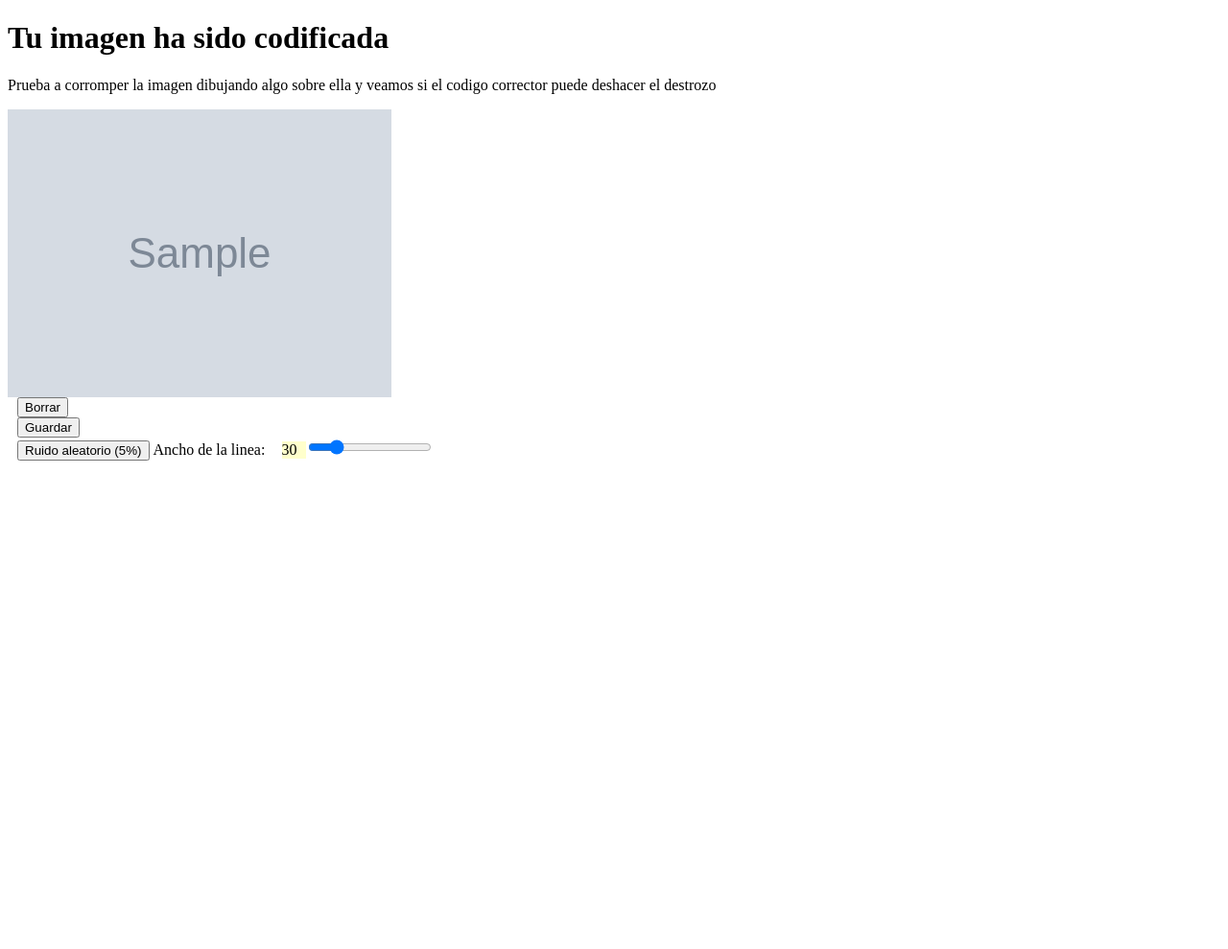
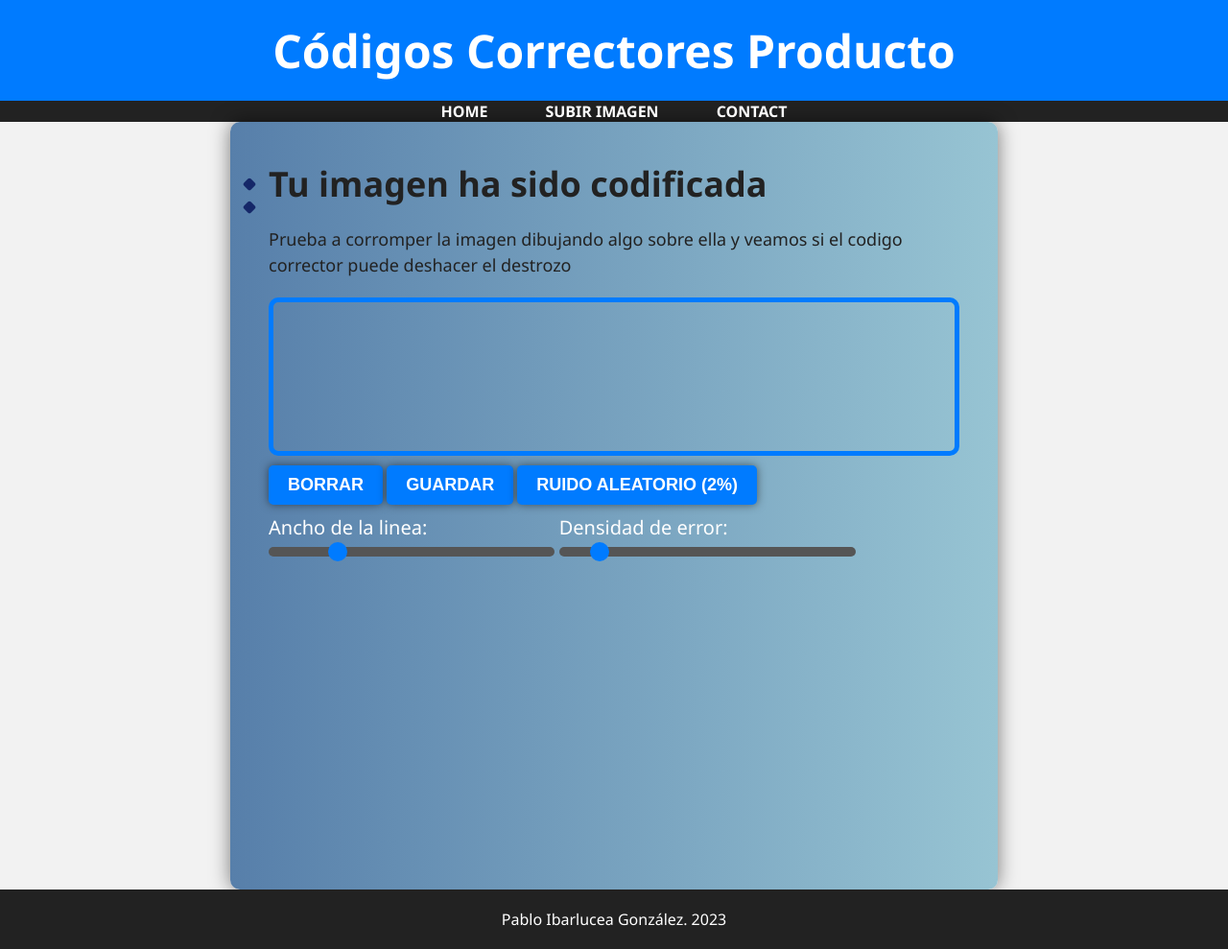
Before and after one commit to pabloibargon/productcodes-webapp, a Flask app: template app/templates/show_image.html in a window 1280 px wide. Shown: the whole page at 96% size. Before the commit the page ends 480 px from the top, so only its background shows below. Run offline with Flask 2, Linux system fonts and the light colour scheme; the template is opened without the code that fills it: most values are stand-ins (such as "Sample title", 1, 10 or a date in 2020); grey boxes marked "Sample" are stand-in pictures; some libraries are stand-ins or nearby versions.

Commit message:
applied template, changed canvas size, loading icon

```diff
--- a/app/templates/show_image.html
+++ b/app/templates/show_image.html
@@ -1,100 +1,145 @@
-<!DOCTYPE html>
-<html>
-    <head>
-        <script src="{{ url_for('static',filename='fabric.js')}}"></script>
-        <script src="https://ajax.googleapis.com/ajax/libs/jquery/3.6.1/jquery.min.js"></script>
-    </head>
-<body>
-    <img src="{{ url_for('static',filename=filename) }}", id="uploaded_image", hidden>
+{% extends "base.html" %}
 
-    <style>
-        label {
-          display: inline-block; width: 130px;
-        }
-        .info {
-          display: inline-block;
-          width: 25px;
-          background: #ffc;
-        }
-    </style>
-    <h1>Tu imagen ha sido codificada</h1>
+{% block title %}
+<h2>Tu imagen ha sido codificada</h2>
+{% endblock %}
+
+{% block content %}
+    <div style="display:none;"><canvas id="aux-canvas" style = "display : none;"></canvas></div>
     <p>Prueba a corromper la imagen dibujando algo sobre ella y veamos si el codigo corrector puede deshacer el destrozo</p>
 
-    <canvas id="c" style="border:1px"></canvas>
+    <div id="canvas-container" class="canvasd"><canvas id="c" ></canvas></div>
+    <div id="control-panel">
+        <div style="display: inline-block; margin-top: 10px;; margin-bottom :10 px">
+        <button id="clear-canvas" class="btn btn-info">Borrar</button>
 
-    <div style="display: inline-block; margin-left: 10px">
-    <button id="clear-canvas" class="btn btn-info">Borrar</button><br>
+        <button id="save-canvas" class="btn btn-info">Guardar</button>
 
-    <button id="save-canvas" class="btn btn-info">Guardar</button><br>
+        <button id="random-noise" class="btn btn-info">Ruido aleatorio (2%)</button>
+        </div>
+        <div style="display: inline-block; margin-top: 10px;; margin-bottom :10 px">
+        <label for="drawing-line-width" class="slider-text">Ancho de la linea:</label>
+        <input type="range" value="3" min="1" max="10" id="drawing-line-width">
+        </div>
+        <div style="display: inline-block; margin-top: 10px;; margin-bottom :10 px">
+        <label for="random-noise-val" class="slider-text">Densidad de error:</label>
+        <input type="range" value="2" min="1" max="10" id="random-noise-val">
+        </div>
+    </div>
 
-    <button id="random-noise" class="btn btn-info">Ruido aleatorio (5%)</button>
+    <div id="loading-container" class="loading-container">
+        <div class="loading-icon"></div>
+    </div>
 
-    <label for="drawing-line-width">Ancho de la linea:</label>
-    <span class="info">30</span><input type="range" value="6" min="0" max="30" id="drawing-line-width"><br>
-    </div>
-    <br />
-    <br />
+    <script src="https://cdnjs.cloudflare.com/ajax/libs/fabric.js/5.3.1/fabric.js"></script>
+    <script src="https://ajax.googleapis.com/ajax/libs/jquery/3.6.1/jquery.min.js"></script>
     <script>
         //Free drawing demo fabricjs.com/freedrawing
 
         var $ = function(id){return document.getElementById(id)};
+        const canvascont = document.getElementById("canvas-container")
 
         var canvas = this.__canvas = new fabric.Canvas('c', {
-            isDrawingMode: true
+            isDrawingMode: true,
+            width : canvascont.clientWidth,
         });
 
-        var imgElement = document.getElementById('uploaded_image');
-        var imgInstance = new fabric.Image(imgElement, {
-            originX:'left',
-            originY:'top'
+        var loading = true
+        var controlpanel = $('control-panel'),
+            loadingcont = $('loading-container');
+
+        function toggleLoading(){
+            if (loading) {
+                loading = false;
+                controlpanel.style.display = "block";
+                loadingcont.style.display = "none";
+            }else{
+                loading = true;
+                controlpanel.style.display = "none";
+                loadingcont.style.display = "block";
+            }
+        }
+
+        toggleLoading();
+
+        // filename shoul be either filename or reset
+        function resetCanvas (url) {
+            var imgInstance = fabric.Image.fromURL(url, function(bgimg) {
+                const scale_factor = canvas.width/bgimg.width;
+                bgimg.scaleToWidth(canvas.width);
+                canvas.setHeight(bgimg.height * scale_factor);
+                canvas.setBackgroundImage(bgimg, canvas.renderAll.bind(canvas));
             });
-        canvas.setHeight(imgInstance.height);
-        canvas.setWidth(imgInstance.width);
-        canvas.add(imgInstance);
+        }
+        resetCanvas("{{ url_for('static',filename=filename) }}");
+
+        function sendWithOriginalRes(target,reload,extra_data) {
+             //save only pencil bits
+             canvas.setBackgroundImage(null);
+            canvas.backgroundColor = 'rgba(0,0,0,0)';
+            var dataURL = canvas.toDataURL({
+                format: 'png',
+                quality: 1
+            });
+
+            var newCanvas = new fabric.Canvas("aux-canvas");
+            //original image
+            var imgInstance = fabric.Image.fromURL("{{ url_for('static',filename=filename) }}", function(bgimg) {
+                newCanvas.setWidth(bgimg.width);
+                newCanvas.setHeight(bgimg.height);
+                newCanvas.setBackgroundImage(bgimg);
+                fabric.Image.fromURL(
+                    dataURL,
+                    function (drw) {
+                        drw.scaleToWidth(newCanvas.width);
+                        newCanvas.add(drw);
+                        dataURL = newCanvas.toDataURL({
+                            format: 'png',
+                            quality: 1
+                        });
+                        jQuery.ajax({
+                            type: 'POST',
+                            url: target,
+                            data : Object.assign({image : dataURL},extra_data)
+                        }).done(function(response) {
+                            console.log('Imagen guardada en el servidor');
+                            window.location.replace(reload)
+                        });
+                    }
+                )
+            });
+        }
 
         fabric.Object.prototype.transparentCorners = false;
 
         var drawingLineWidthEl = $('drawing-line-width'),
             clearEl = $('clear-canvas'),
             saveEl = $('save-canvas'),
-            noiseEl = $('random-noise');
+            noiseEl = $('random-noise'),
+            noiseDensityEl = $('random-noise-val');
+
+        var noiseDensity = 2;
 
         noiseEl.onclick = function() {
              //dividing by / last string is encoded.jpg, and the second to last is the folder we need
-            var filename = "{{filename}}".split("/").slice(-2,-1)
-            var dataURL = canvas.toDataURL({
-                format: 'png',
-                quality: 1
-            })
-            jQuery.ajax({
-                type: 'POST',
-                url: '../noise/'+filename,
-                data : {
-                    image : dataURL
+            const filename = "{{filename}}".split("/").slice(-2,-1)
+            const target = '../noise/'+filename;
+            const reload = '/show_image/'+filename;
+            sendWithOriginalRes(target,reload,{density : noiseDensity});
         }
-            }).done(function(response) {
-                console.log('Imagen guardada en el servidor');
-                window.location.replace('/show_image/'+filename)
-            });
+
+        noiseDensityEl.onchange = function() {
+            noiseDensity = parseInt(noiseDensityEl.value,10) || 1;
+            noiseEl.innerHTML = "Ruido aleatorio ("+noiseDensityEl.value+"%)";
         }
-        clearEl.onclick = function() { canvas.clear(); canvas.add(imgInstance) };
+
+        clearEl.onclick = function() { canvas.clear(); resetCanvas("{{ url_for('static',filename=reset) }}");};
         saveEl.onclick = function() {
-            //dividing by / last string is encoded.jpg, and the second to last is the folder we need
-            var filename = "{{filename}}".split("/").slice(-2,-1)
-            var dataURL = canvas.toDataURL({
-                format: 'png',
-                quality: 1
-            })
-            jQuery.ajax({
-                type: 'POST',
-                url: '../save_image/'+filename,
-                data : {
-                    image : dataURL
-                }
-            }).done(function(response) {
-                console.log('Imagen guardada en el servidor');
-                window.location.replace('/show_result/'+filename)
-            });
+            const filename = "{{filename}}".split("/").slice(-2,-1);
+            const target = '../save_image/'+filename;
+            const reload = '/show_result/'+filename;
+            toggleLoading();
+            sendWithOriginalRes(target,reload);
         };
         canvas.freeDrawingBrush = new fabric['PencilBrush'](canvas);
 
@@ -109,6 +154,4 @@
         }
 
     </script>
-
-</body>
-</html>
+{% endblock %}
```
Lines whose indentation alone changed are shown as unchanged.
